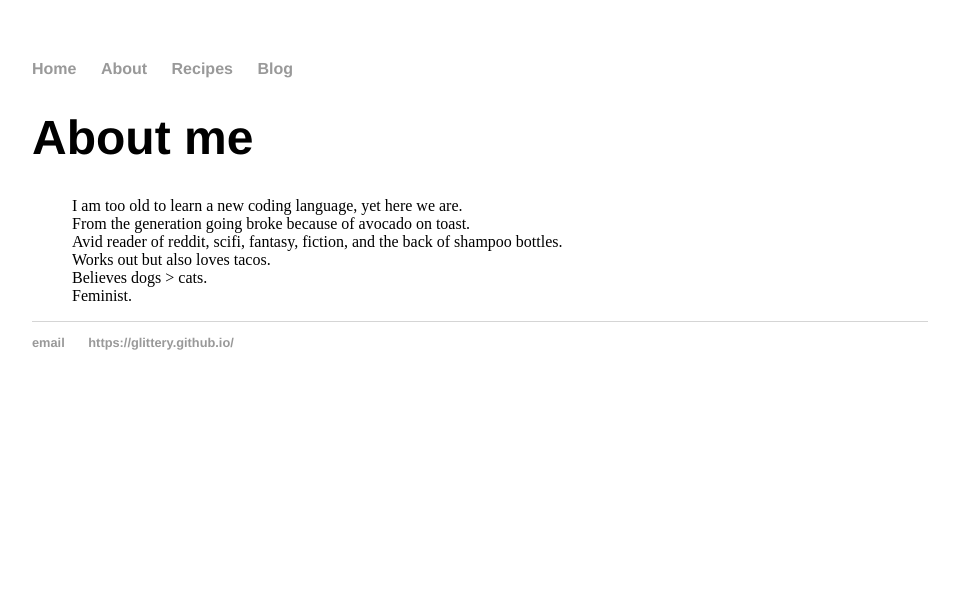
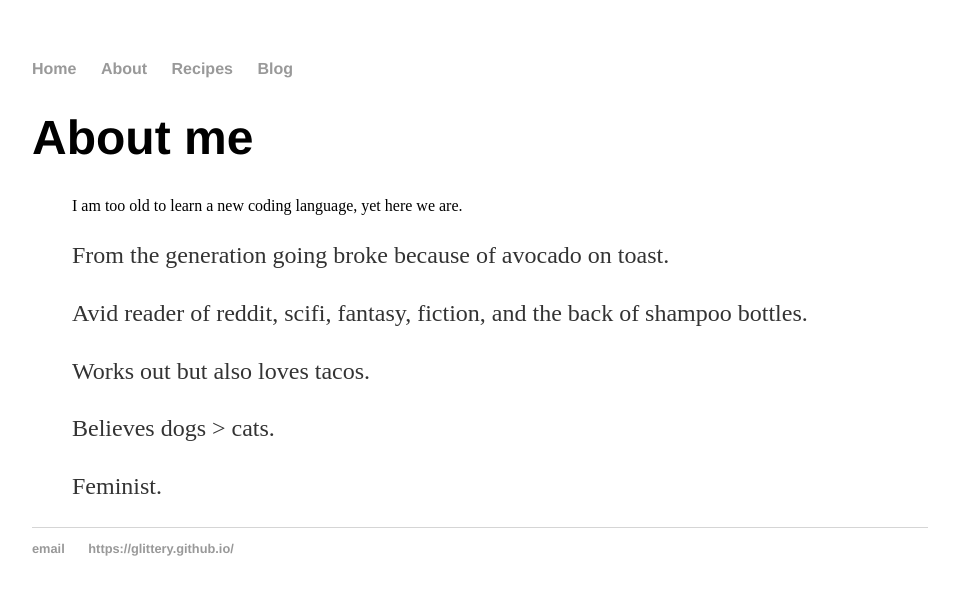
Before and after one commit to glittery/glittery.github.io, a Jekyll site: the page built from about/index.html, in a window 1280 px wide. Shown: the top 595 px of the page, without its empty margins (160-1119 px from the left). Built offline with Jekyll 4.4.1, drawn with Linux system fonts in a browser that asks for light colours.

```diff
--- a/about/index.html
+++ b/about/index.html
@@ -9,15 +9,15 @@ title: glittery - about me
 
 I am too old to learn a new coding language, yet here we are.
 
-<br>From the generation going broke because of avocado on toast.
+<p>From the generation going broke because of avocado on toast.
 
-<br>Avid reader of reddit, scifi, fantasy, fiction, and the back of shampoo bottles.
+<p>Avid reader of reddit, scifi, fantasy, fiction, and the back of shampoo bottles.
 
-<br>Works out but also loves tacos.
+<p>Works out but also loves tacos.
 
-<br>Believes dogs > cats.
+<p>Believes dogs > cats.
 
-<br>Feminist.
+<p>Feminist.
 
 	</ul>
 </div><!-- /.blurb -->
```
